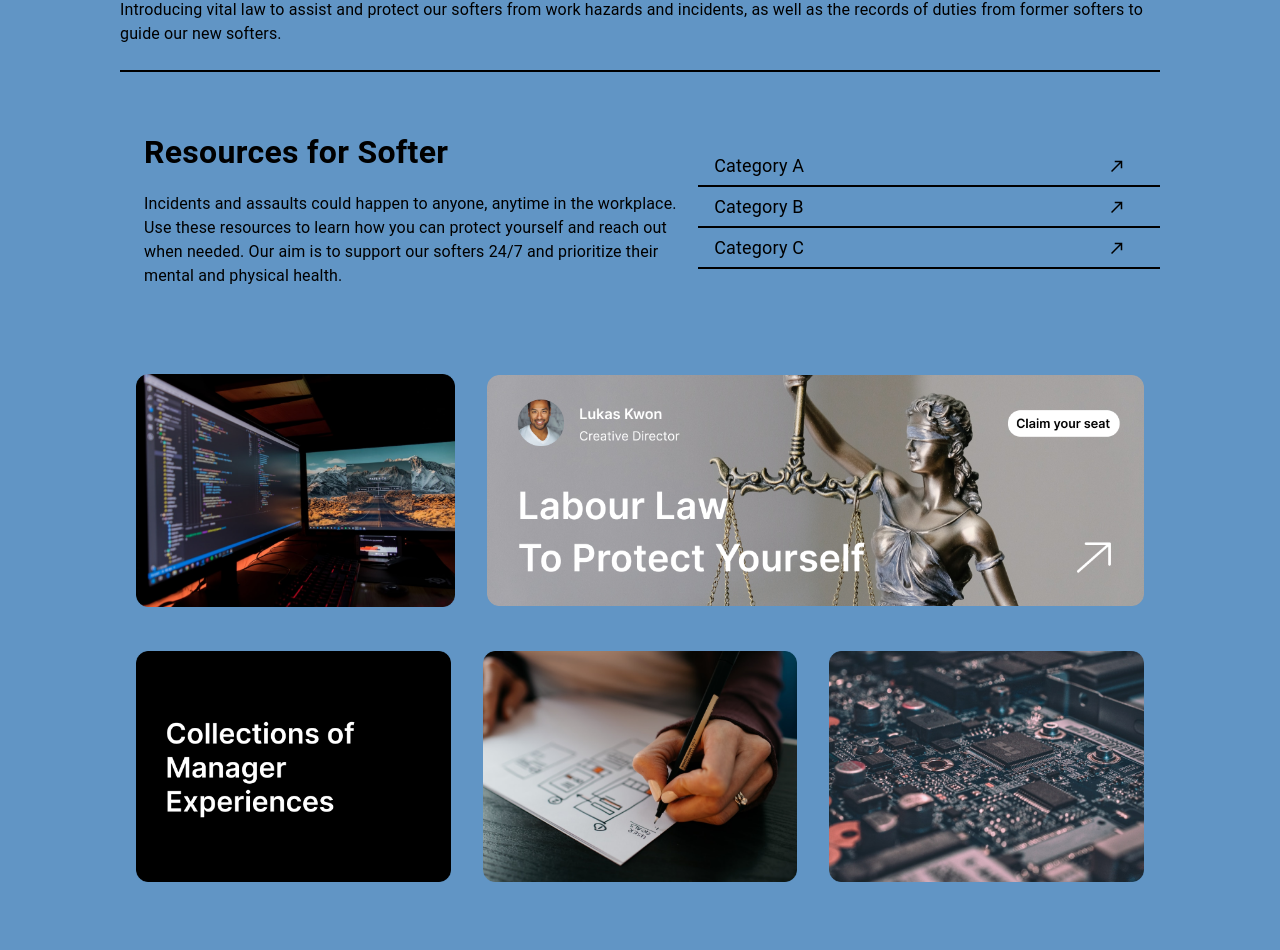
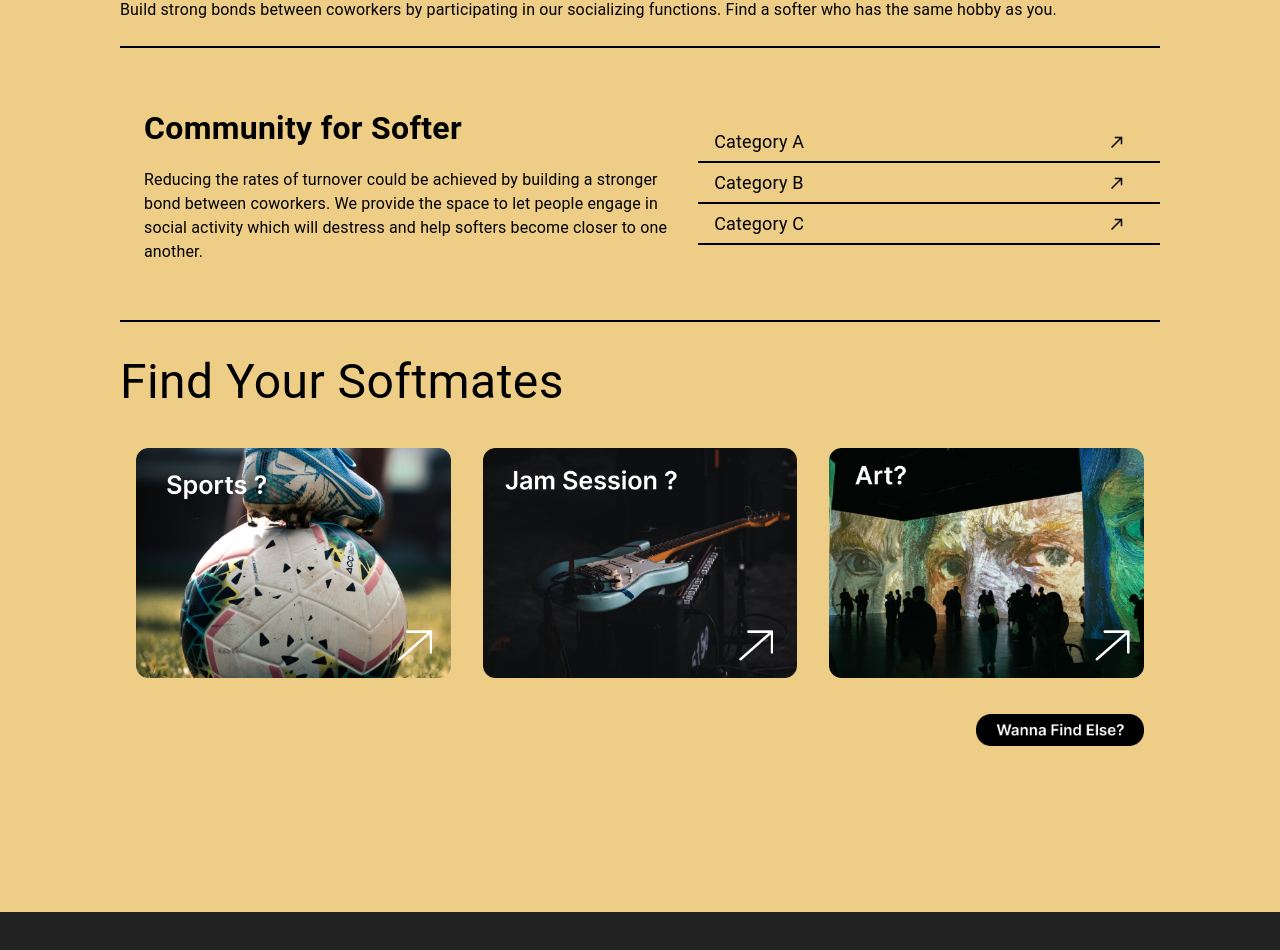
Before and after one commit to MinGi-K/Gsoft-Boarding, a React (Create React App) app: page /Status in a window 1280 px wide. Shown: the part 510-1460 px from the top of the page. After the commit the page ends 1422 px from the top, so only its background shows below. Built offline with nearby package versions, Linux system fonts and the light colour scheme.

Commit message:
all pages done

```diff
--- a/src/App.js
+++ b/src/App.js
@@ -11,7 +11,7 @@ import Resource from "./pages/Resource";
 function App() {
   return (
     <>
-      <Resource/>
+      <Community/>
     </>
   );
 }
--- a/src/pages/Community.js
+++ b/src/pages/Community.js
@@ -6,6 +6,7 @@ import ListItemIcon from '@mui/material/ListItemIcon';
 import MenuItem from '@mui/material/MenuItem';
 import community from '../../src/images/community.png'
 import GroupSport from '../../src/images/GroupSport.png'
+import combutton from '../../src/images/combutton.png'
 import GroupJam from '../../src/images/GroupJam.png'
 import GroupArt from '../../src/images/GroupArt.png'
 import IconButton from '@mui/material/IconButton';
@@ -72,7 +73,7 @@ const Community = () => {
                 <Typography sx={{color: 'black', fontSize: 'xxx-large'}}>Find Your Softmates</Typography>
             </Box>
             <Box sx={{display: 'flex', alignItems: 'center', textAlign: 'center', gridTemplateColumns: 'repeat(3, 1fr)',
-                    paddingTop: 3,  paddingBottom: 20, paddingLeft: 15, paddingRight: 15, borderColor: 'black', justifyContent: 'space-between'}}>
+                    paddingTop: 3,  paddingLeft: 15, paddingRight: 15, borderColor: 'black', justifyContent: 'space-between'}}>
                     <MenuItem sx={{width: 350, textAlign: 'left'}}>
                         <img src={GroupSport} alt="GroupSport" width={"100%"} alignItems='center' />
                     </MenuItem>
@@ -85,6 +86,13 @@ const Community = () => {
                         <img src={GroupArt} alt="GroupArt" width={"100%"} alignItems='center' />
                     </MenuItem>
             </Box>
+            <Box sx={{display: 'flex', alignItems: 'center', textAlign: 'center', gridTemplateColumns: 'repeat(3, 1fr)',
+                    paddingTop: 3,  paddingLeft: 15, paddingBottom: 20, paddingRight: 15, borderColor: 'black', justifyContent: 'right'}}>
+                <MenuItem sx={{width: 200, textAlign: 'left'}}>
+                    <img src={combutton} alt="combutton" width={"100%"} alignItems='center' />
+                 </MenuItem>
+
+            </Box>
 
         </Box>
 
--- a/src/pages/Status.js
+++ b/src/pages/Status.js
@@ -6,6 +6,7 @@ import MenuItem from '@mui/material/MenuItem';
 import status from '../../src/images/Status.png'
 import status2 from '../../src/images/status2.png'
 import IconButton from '@mui/material/IconButton';
+import combutton from '../../src/images/combutton.png'
 import { Form } from "react-router-dom";
 import { Label } from "@mui/icons-material";
 import FavoriteBorderOutlinedIcon from '@mui/icons-material/FavoriteBorderOutlined';
```
Also changed, not shown: src/images/combutton.png (added).
